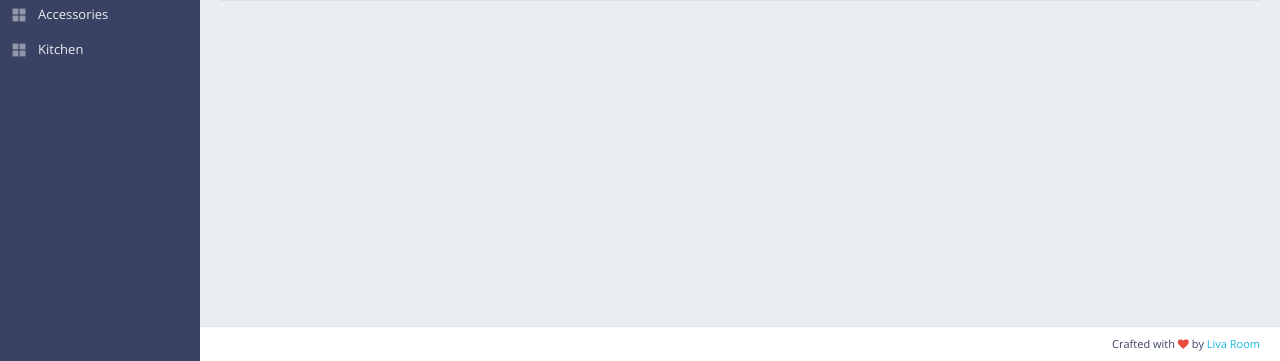
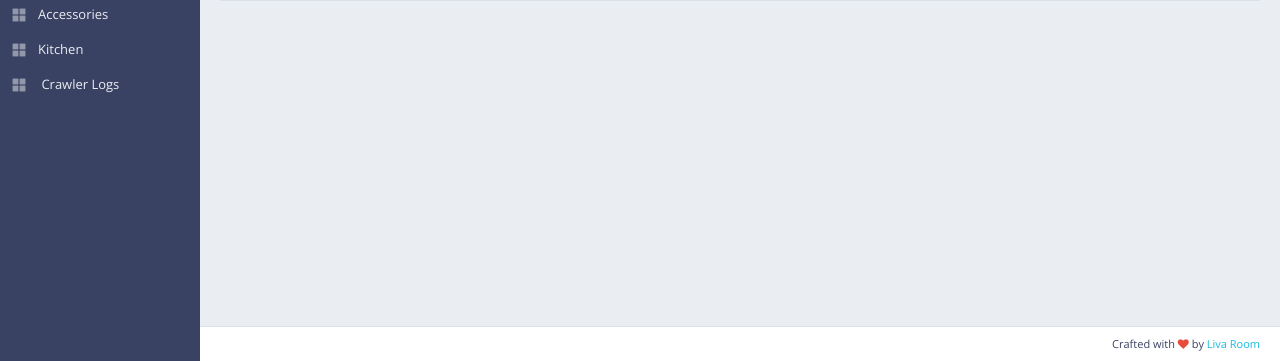
Before and after one commit to Pradip-p/livaroom, a Django app: page /panel/ in a window 1280 px wide. Shown: the part 439-800 px from the top of the page. Run offline with Django 4.2, Linux system fonts and the light colour scheme; the visitor is signed in with stand-in values (Sample User, id 1); data that the repository does not hold is empty; some libraries are stand-ins or nearby versions.

Commit message:
update the crawlers logs

```diff
--- a/templates/back/base.html
+++ b/templates/back/base.html
@@ -145,7 +145,11 @@
                                 <li>
                                     <a href="#" class=""><i class="gi gi-show_big_thumbnails sidebar-nav-icon"></i><span class="sidebar-nav-mini-hide">Kitchen</span></a>
                                 </li>
+                                <li>
+                                    <a href="/admin/django_cron/cronjoblog/" target="_blank" class=""><i class="gi gi-show_big_thumbnails sidebar-nav-icon"></i><span class="sidebar-nav-mini-hide"> Crawler Logs</span></a>
+                                </li>
                             <!-- About Settings (Under Site Settings Panel) End -->
+
 
 
 
--- a/templates/back/product_table.html
+++ b/templates/back/product_table.html
@@ -6,8 +6,8 @@
                 <th class="text-center">title</th>
                 <th class="text-center">sku</th>
                 <th class="text-center" >barcode</th>
+                <th class="text-center">price_livaroom</th>
                 <th class="text-center">price_englishelm</th>
-                <th class="text-center">price_livaroom</th>
                 <th class="text-center" >url</th>
             </tr>
         </thead>
```
